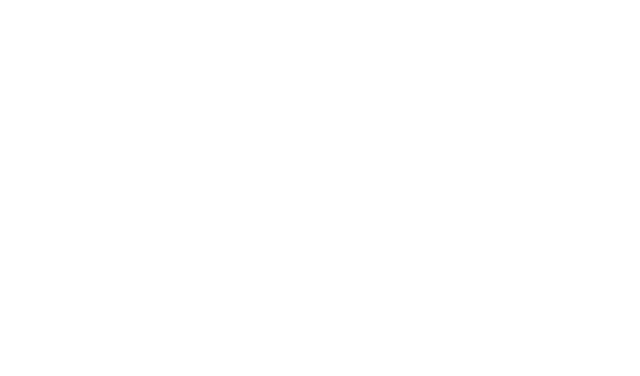
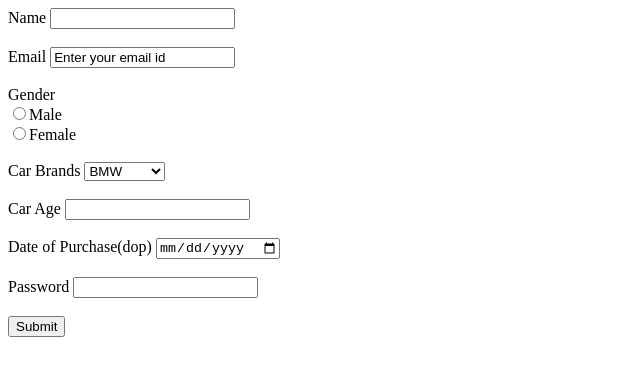
Before and after one commit to acciojob/car-insurance-form-srraghavdev, a website: page main.html in a window 1280 px wide. Shown: the whole page, without its empty margins (0-640 px from the left). Drawn offline with Linux system fonts and the light colour scheme.

Commit message:
created a submission

```diff
--- a/main.html
+++ b/main.html
@@ -10,6 +10,49 @@
 	<!-- the entire body must be written by student -->
     <script type="text/javascript" src="./script.js">
 </script>
+	<form method="post" id="form1">
+<div>
+	<label for="name">Name</label>
+	<input type="text" value="" id="name" required>
+</div>
+	<br>
+	<div>
+		<label for="email">Email</label>
+	<input type="email" value="Enter your email id" id="email" required>
+	</div>
+	<br>
+	<div>
+		<label for="gender">Gender</label><br>
+	<input type="radio" id="gender" value="male" name="gender" required>Male<br>
+		<input type="radio" id="gender" value="female" name="gender" required>Female<br>
+	</div>
+	<br>
+	<div>
+		<label for="cars">Car Brands</label>
+		<select name="cars" id="cars">
+    <option value="BMW">BMW</option>
+  <option value="Audi">Audi</option>
+  <option value="Mercedez">Mercedez</option>
+</select>
+	</div>
+	<br>
+	<div>
+		<label for="carage">Car Age</label>
+		<input type="number" value="age" id="carage" name="carage" required>
+	</div>
+	<br>
+	<div>
+		<label for="dop">Date of Purchase(dop)</label>
+		<input type="date" value="Enter your dob" id="dop" name="dop" required>
+	</div>
+	<br>
+	<div>
+		<label for="password">Password</label>
+		<input type="password" value="" id="password" name="password" required>
+	</div>
+	<br>
+	<button type="submit" form="form1" value="submit">Submit</button>
+	</form>
 
 </body>
 
```
